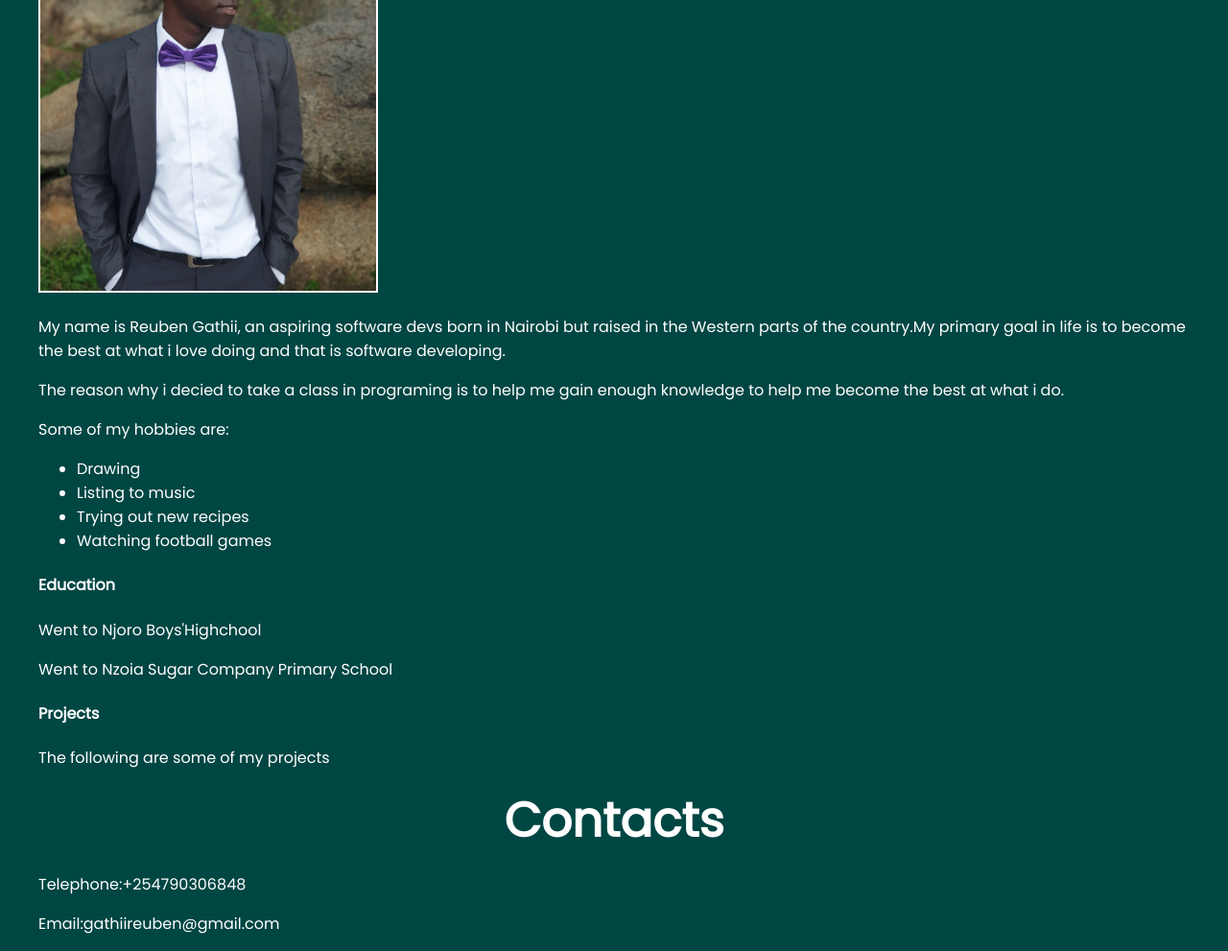
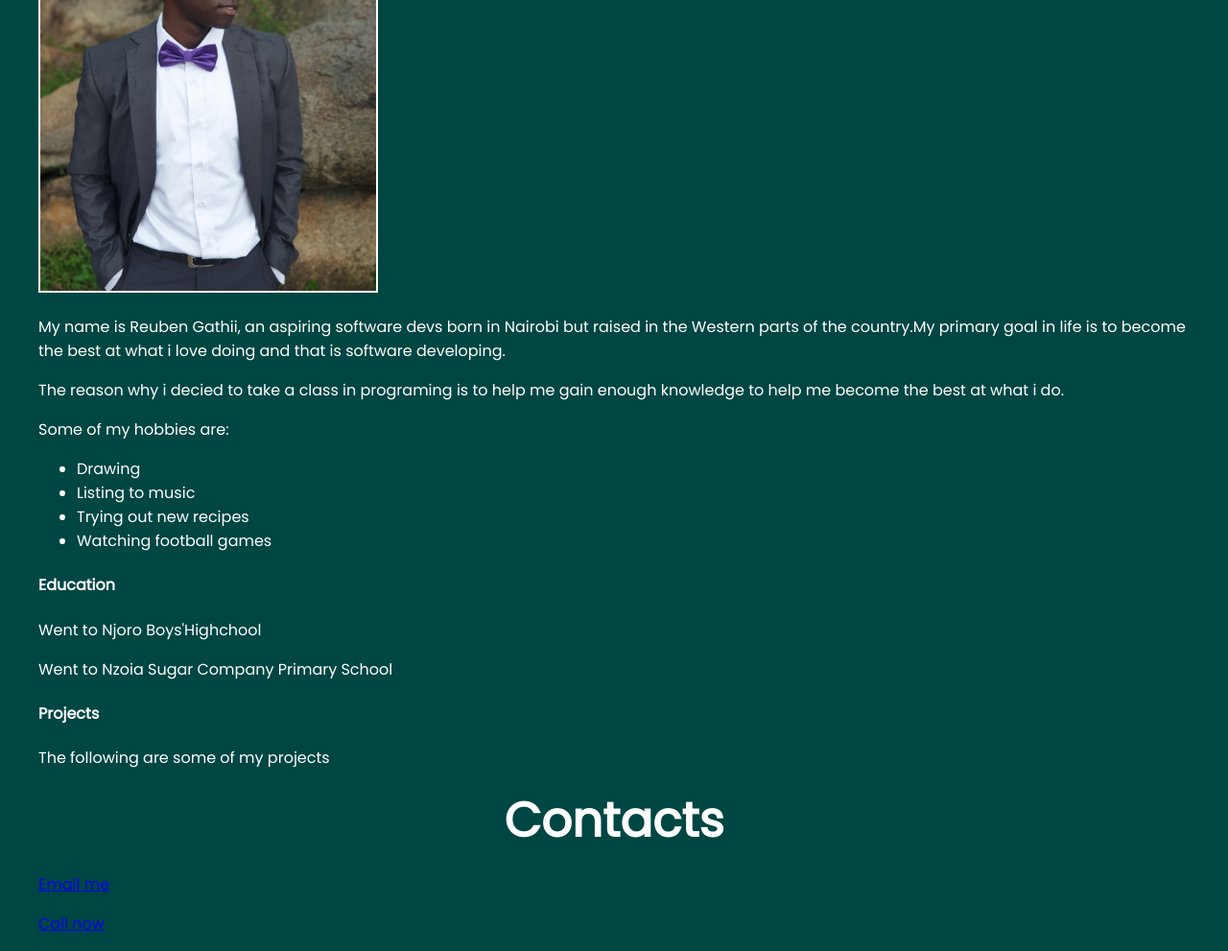
Before and after one commit to Reuben357/portfolio, a plain HTML site: page index.html in a window 1280 px wide. Shown: the part 927-1918 px from the top of the page at 96% size. Drawn offline with Linux system fonts and the light colour scheme.

Commit message:
adds email and contcts

```diff
--- a/index.html
+++ b/index.html
@@ -51,12 +51,13 @@
           <div id="projects">
            <h4 class="pro">Projects</h4>
            <p class="p4">The following are some of my projects</p>
-           <a href=""></a>
+           <a href="https://reuben357.github.io/portfolio/"></a>
         </div>
         <div id="contact">
             <h3 class="cont">Contacts</h3>
-            <p>Telephone:+254790306848</p>
-            <p>Email:gathiireuben@gmail.com</p>
+            <p><a href="gathiireuben@gmail.com">Email me </a></p>
+            <a href="tel:+25490306848">Call now </a>
     </section>
 </body>
+
 </html>
```
